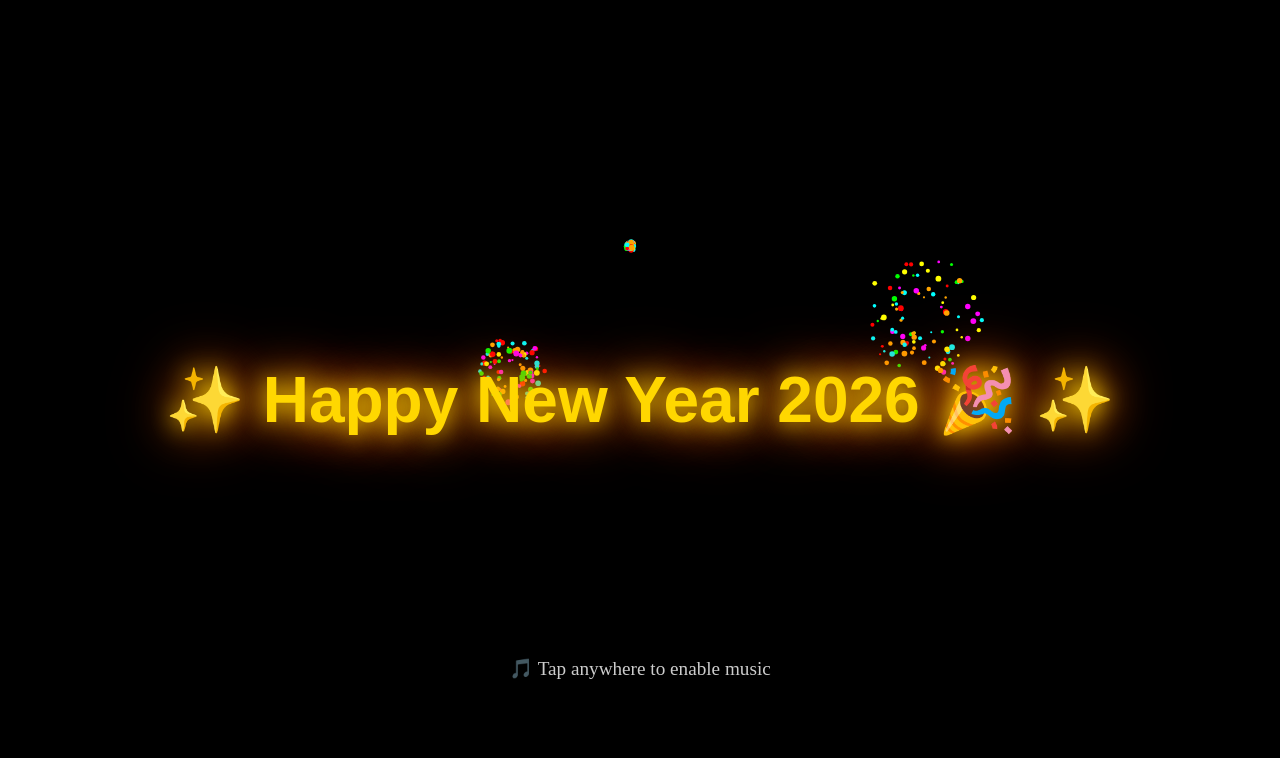
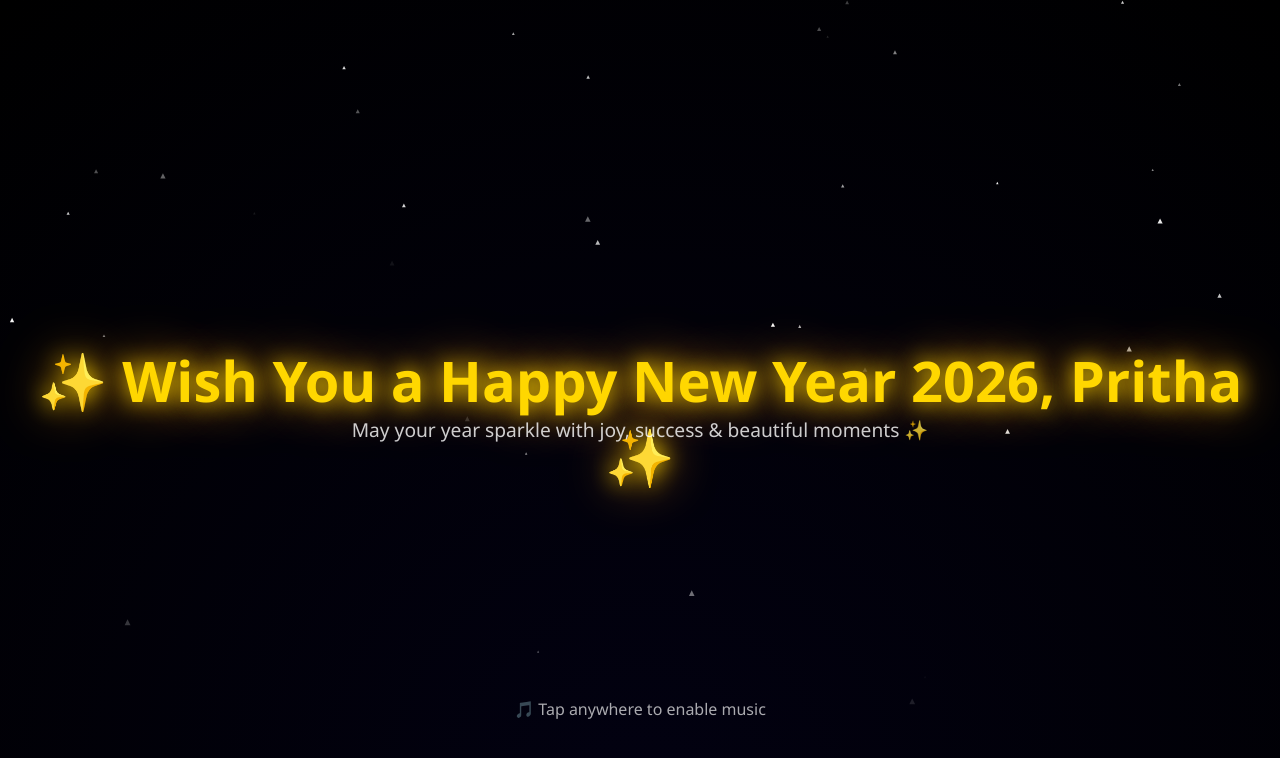
Before and after one commit to Rajaram0804/Happy-New-Year, a plain HTML site: page index.html in a window 1280 px wide. Drawn offline with Linux system fonts and the light colour scheme.

Commit message:
Revise New Year message and improve styles
Updated the New Year greeting and enhanced visual effects.

```diff
--- a/index.html
+++ b/index.html
@@ -2,15 +2,16 @@
 <html lang="en">
 <head>
 <meta charset="UTF-8">
-<title>Happy New Year 2026 🎉</title>
+<title>Happy New Year 2026 ✨</title>
 
 <style>
 html, body {
     margin: 0;
     padding: 0;
-    background: black;
+    background: radial-gradient(circle at bottom, #020111, #000000);
     overflow: hidden;
     height: 100%;
+    font-family: 'Segoe UI', Arial, sans-serif;
 }
 
 canvas {
@@ -19,43 +20,52 @@ canvas {
     left: 0;
 }
 
-/* Glowing text */
+/* Main glowing wish */
 h1 {
     position: absolute;
     width: 100%;
-    top: 40%;
+    top: 38%;
     text-align: center;
-    font-size: 4rem;
-    font-family: Arial, sans-serif;
-    color: gold;
-    animation: glow 1.5s infinite alternate;
+    font-size: 3.5rem;
+    color: #ffd700;
     z-index: 10;
+    animation: glow 2s infinite alternate;
 }
 
 @keyframes glow {
     from {
-        text-shadow: 0 0 10px gold, 0 0 20px orange, 0 0 30px red;
+        text-shadow: 0 0 10px #ffd700, 0 0 20px #ffae00;
     }
     to {
-        text-shadow: 0 0 25px gold, 0 0 50px orange, 0 0 70px red;
+        text-shadow: 0 0 25px #ffd700, 0 0 60px #ff8c00;
     }
+}
+
+/* Sub sparkle text */
+#subText {
+    position: absolute;
+    width: 100%;
+    top: 52%;
+    text-align: center;
+    color: #ffffffcc;
+    font-size: 1.2rem;
+    z-index: 10;
 }
 
 /* Tap message */
 #tapMsg {
     position: absolute;
+    bottom: 10%;
     width: 100%;
-    bottom: 15%;
     text-align: center;
-    color: white;
-    font-size: 1.2rem;
-    opacity: 0.8;
+    color: #ffffffaa;
+    font-size: 1rem;
     z-index: 10;
 }
 
 /* Mobile */
 @media (max-width: 600px) {
-    h1 { font-size: 2.5rem; }
+    h1 { font-size: 2.3rem; }
 }
 </style>
 </head>
@@ -63,16 +73,17 @@ h1 {
 <body>
 
 <canvas id="canvas"></canvas>
-<h1>✨ Happy New Year 2026 🎉 ✨</h1>
+
+<h1>✨ Wish You a Happy New Year 2026, Pritha ✨</h1>
+<div id="subText">May your year sparkle with joy, success & beautiful moments ✨</div>
 <div id="tapMsg">🎵 Tap anywhere to enable music</div>
 
-<!-- Background music -->
+<!-- Music -->
 <audio id="bgMusic" loop>
     <source src="https://cdn.pixabay.com/download/audio/2022/10/30/audio_0c0c1f9bba.mp3?filename=new-year-party-126121.mp3" type="audio/mpeg">
 </audio>
 
 <script>
-// Fireworks
 const canvas = document.getElementById("canvas");
 const ctx = canvas.getContext("2d");
 
@@ -83,75 +94,86 @@ function resize() {
 resize();
 window.addEventListener("resize", resize);
 
-class Firework {
-    constructor(x, y) {
+/* ⭐ Star Particle */
+class Star {
+    constructor(x, y, burst = false) {
         this.x = x;
         this.y = y;
-        this.particles = [];
-        this.colors = ["red","yellow","orange","cyan","magenta","lime"];
-
-        for (let i = 0; i < 100; i++) {
-            this.particles.push({
-                angle: Math.random() * Math.PI * 2,
-                speed: Math.random() * 5 + 2,
-                life: 100,
-                radius: Math.random() * 2 + 1
-            });
-        }
+        this.angle = Math.random() * Math.PI * 2;
+        this.speed = burst ? Math.random() * 8 + 4 : Math.random() * 2 + 0.5;
+        this.life = burst ? 140 : 300;
+        this.size = Math.random() * 2 + 1;
+        this.alpha = 1;
     }
 
     draw() {
-        this.particles.forEach(p => {
-            if (p.life > 0) {
-                const x = this.x + Math.cos(p.angle) * p.speed * (100 - p.life) / 10;
-                const y = this.y + Math.sin(p.angle) * p.speed * (100 - p.life) / 10;
-                ctx.beginPath();
-                ctx.arc(x, y, p.radius, 0, Math.PI * 2);
-                ctx.fillStyle = this.colors[Math.floor(Math.random() * this.colors.length)];
-                ctx.fill();
-                p.life--;
-            }
-        });
+        const vx = Math.cos(this.angle) * this.speed;
+        const vy = Math.sin(this.angle) * this.speed;
+
+        this.x += vx;
+        this.y += vy;
+        this.life--;
+        this.alpha = this.life / 300;
+
+        ctx.save();
+        ctx.globalAlpha = this.alpha;
+        ctx.fillStyle = "#ffffff";
+        ctx.beginPath();
+        ctx.moveTo(this.x, this.y);
+        ctx.lineTo(this.x + this.size, this.y + this.size * 2);
+        ctx.lineTo(this.x - this.size, this.y + this.size * 2);
+        ctx.closePath();
+        ctx.fill();
+        ctx.restore();
     }
 }
 
-let fireworks = [];
+let stars = [];
 
-function launchFirework() {
-    fireworks.push(
-        new Firework(
-            Math.random() * canvas.width,
-            Math.random() * canvas.height / 2
-        )
-    );
+/* Gentle continuous star scatter */
+function softScatter() {
+    stars.push(new Star(
+        Math.random() * canvas.width,
+        Math.random() * canvas.height / 2
+    ));
 }
 
+/* 🎉 GRAND STAR BLAST on page load */
+function grandStarBlast() {
+    const centerX = canvas.width / 2;
+    const centerY = canvas.height / 2;
+
+    for (let i = 0; i < 300; i++) {
+        stars.push(new Star(centerX, centerY, true));
+    }
+}
+
+/* Animation loop */
 function animate() {
     ctx.clearRect(0, 0, canvas.width, canvas.height);
-    fireworks.forEach((f, i) => {
-        f.draw();
-        if (f.particles.every(p => p.life <= 0)) {
-            fireworks.splice(i, 1);
-        }
+    stars.forEach((s, i) => {
+        s.draw();
+        if (s.life <= 0) stars.splice(i, 1);
     });
     requestAnimationFrame(animate);
 }
 
-setInterval(launchFirework, 700);
+/* Start effects */
+grandStarBlast();               // 🎉 Email click blast
+setInterval(softScatter, 120);  // ✨ Elegant star flow
 animate();
 
-// Music on first interaction
+/* Music on first tap */
 const music = document.getElementById("bgMusic");
 const tapMsg = document.getElementById("tapMsg");
 
-function enableMusic() {
-    music.volume = 0.5;
-    music.play();
-    tapMsg.style.display = "none";
-    document.removeEventListener("click", enableMusic);
-}
-
-document.addEventListener("click", enableMusic);
+document.addEventListener("click", () => {
+    if (music.paused) {
+        music.volume = 0.5;
+        music.play();
+        tapMsg.style.display = "none";
+    }
+});
 </script>
 
 </body>
```
